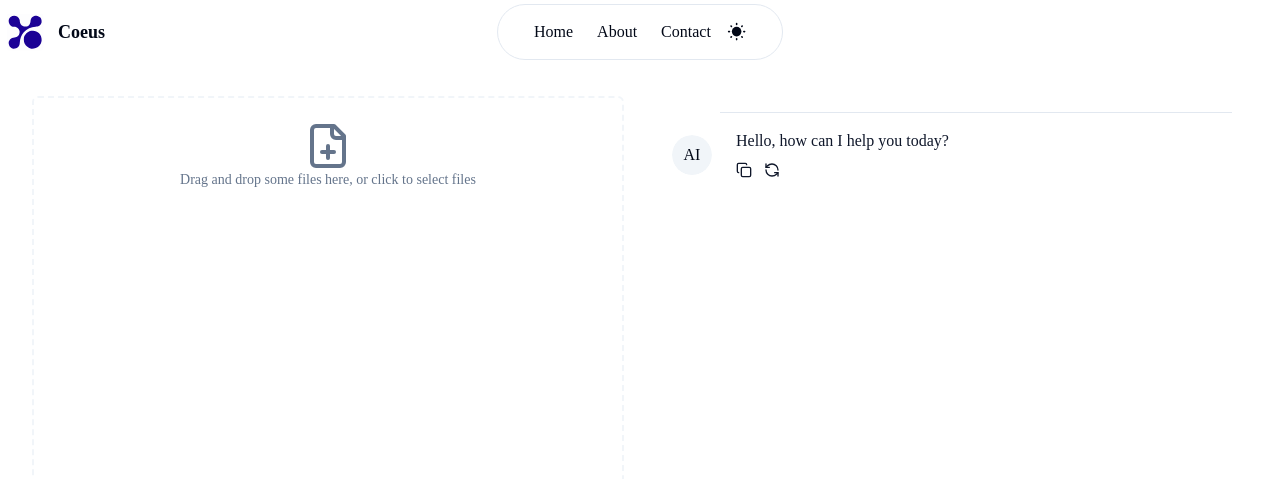
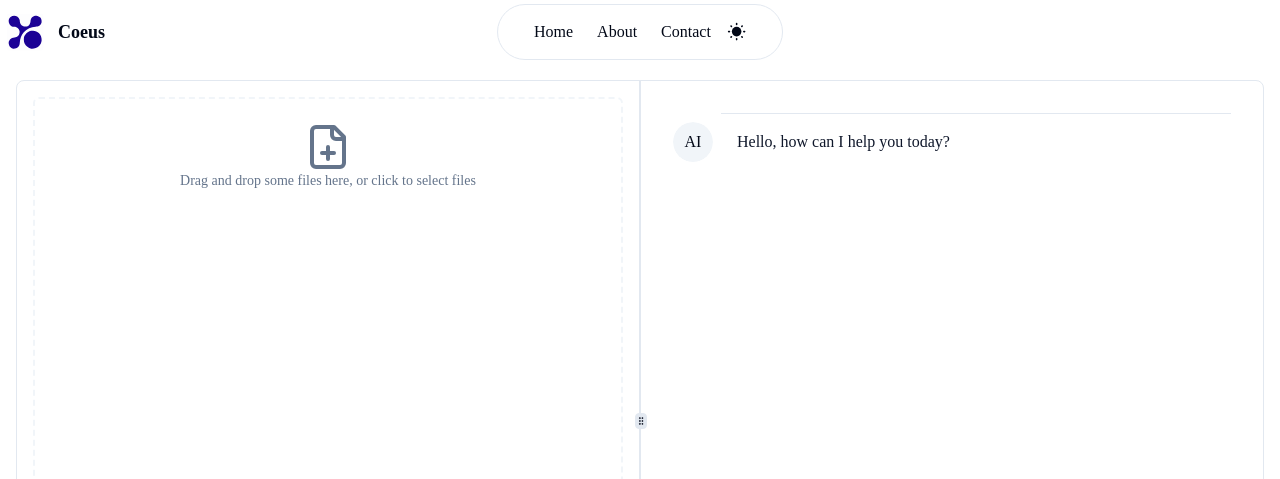
Before and after one commit to kidus-der/coeus-ai, a Next.js app: page / in a window 1280 px wide. Shown: the top 479 px of the page. Built offline with nearby package versions, Linux system fonts and the light colour scheme.

Commit message:
feat: added resizability to pdfviewer and chat so user can drag both halves horizontally.

```diff
--- a/package.json
+++ b/package.json
@@ -24,6 +24,7 @@
     "react-dom": "^19.0.0",
     "react-dropzone": "^14.3.8",
     "react-pdf": "^9.2.1",
+    "react-resizable-panels": "^2.1.7",
     "tailwind-merge": "^3.0.1",
     "tailwindcss-animate": "^1.0.7"
   },
--- a/src/app/page.tsx
+++ b/src/app/page.tsx
@@ -10,11 +10,17 @@
 } from "@/components/ui/chat/chat-bubble";
 import { ChatInput } from "@/components/ui/chat/chat-input";
 import { ChatMessageList } from "@/components/ui/chat/chat-message-list";
-import { CornerDownLeft } from "lucide-react";
+import { CornerDownLeft,BicepsFlexed, Sparkles, Brain , GraduationCap} from "lucide-react";
 import { ScrollArea } from "@/components/ui/scroll-area";
 import { Copy, RefreshCcw } from "@/components/Icons"
 import { Button } from "@/components/ui/button";
 import { Toolbox } from "@/components/Toolbox";
+
+import {
+  ResizableHandle,
+  ResizablePanel,
+  ResizablePanelGroup,
+} from "@/components/ui/resizable"
 
 export default function Home() {
   const [messages, setMessages] = useState([
@@ -66,16 +72,17 @@
       disableTransitionOnChange
     >
       <Header />
-      <main className="container mx-auto p-4 flex">
-        {/* PDF Viewer (1/2 width, including file upload) */}
-
-        <div className="w-1/2 h-[85vh] p-4 bg-gray-100">
+      <main className="container mx-auto p-4">
+       <ResizablePanelGroup direction="horizontal" className="min-h-[200px] border rounded-lg">
+         <ResizablePanel className=" border-r">
+            <div className=" h-[85vh] p-4 bg-gray-100">
              <PdfViewer />
             </div>
-
+        </ResizablePanel>
+           <ResizableHandle withHandle/>
+              <ResizablePanel>
+                  <div className=" h-[85vh] p-4 bg-gray-100 flex flex-col">
                     {/* Chat Interface (1/2 width) */}
-        <div className="w-1/2 h-[85vh] p-4 bg-gray-100 flex flex-col">
-          {/* Use shadcn's ScrollArea for custom scrollbar */}
                       <ScrollArea className="h-[75vh]">
                         <ChatMessageList >
                             {messages.map((message) => {
@@ -87,19 +94,7 @@
                                  />
                                      <ChatBubbleMessage isLoading={message.isLoading}>
                                      {message.message}
-                         {message.sender === 'bot' && (
-                        <div className="flex items-center space-x-2 mt-1"> {/* Added flex container */}
-                          {actionIcons.map(({ icon: Icon, type }) => (
-                           <span // Changed from Button to span
-                              key={type}
-                              onClick={() => console.log('Action ' + type + ' clicked for message ' + message.id)}
-                              className="cursor-pointer hover:text-primary transition-colors duration-200" // Added styling
-                            >
-                            <Icon className="size-4 inline-block" /> {/* Added inline-block */}
-                            </span> // Changed from Button to span
-                          ))}
-                        </div>
-                      )}
+
                                      </ChatBubbleMessage>
                                      </ChatBubble>
                                                                       );
@@ -133,8 +128,7 @@
                                                                                   }}
                                                                                     />
                   <div className="flex items-center p-3 pt-0">
-
-              <Toolbox /> {/* Call the Toolbox component */}
+                                                        <Toolbox />
                   <Button
                 size="sm"
                   className="ml-auto gap-1.5"
@@ -143,11 +137,11 @@
                   Send Message
                        <CornerDownLeft className="size-3.5" />
                                                                 </Button>
-
-
                                                                </div>
                                                                     </form>
         </div>
+        </ResizablePanel>
+     </ResizablePanelGroup>
       </main>
     </ThemeProvider>
   );
--- a/src/components/PDFViewer/PDFViewer.tsx
+++ b/src/components/PDFViewer/PDFViewer.tsx
@@ -46,7 +46,7 @@
     );
   };
 
-  const MAX_FILE_SIZE = 10 * 1024 * 1024; // 5MB
+  const MAX_FILE_SIZE = 10 * 1024 * 1024; // 10MB
 
   const onDrop = useCallback((acceptedFiles: File[]) => {
     const file = acceptedFiles[0];
--- /dev/null
+++ b/src/components/ui/resizable.tsx
@@ -0,0 +1,45 @@
+"use client"
+
+import { GripVertical } from "lucide-react"
+import * as ResizablePrimitive from "react-resizable-panels"
+
+import { cn } from "@/lib/utils"
+
+const ResizablePanelGroup = ({
+  className,
+  ...props
+}: React.ComponentProps<typeof ResizablePrimitive.PanelGroup>) => (
+  <ResizablePrimitive.PanelGroup
+    className={cn(
+      "flex h-full w-full data-[panel-group-direction=vertical]:flex-col",
+      className
+    )}
+    {...props}
+  />
+)
+
+const ResizablePanel = ResizablePrimitive.Panel
+
+const ResizableHandle = ({
+  withHandle,
+  className,
+  ...props
+}: React.ComponentProps<typeof ResizablePrimitive.PanelResizeHandle> & {
+  withHandle?: boolean
+}) => (
+  <ResizablePrimitive.PanelResizeHandle
+    className={cn(
+      "relative flex w-px items-center justify-center bg-border after:absolute after:inset-y-0 after:left-1/2 after:w-1 after:-translate-x-1/2 focus-visible:outline-none focus-visible:ring-1 focus-visible:ring-ring focus-visible:ring-offset-1 data-[panel-group-direction=vertical]:h-px data-[panel-group-direction=vertical]:w-full data-[panel-group-direction=vertical]:after:left-0 data-[panel-group-direction=vertical]:after:h-1 data-[panel-group-direction=vertical]:after:w-full data-[panel-group-direction=vertical]:after:-translate-y-1/2 data-[panel-group-direction=vertical]:after:translate-x-0 [&[data-panel-group-direction=vertical]>div]:rotate-90",
+      className
+    )}
+    {...props}
+  >
+    {withHandle && (
+      <div className="z-10 flex h-4 w-3 items-center justify-center rounded-sm border bg-border">
+        <GripVertical className="h-2.5 w-2.5" />
+      </div>
+    )}
+  </ResizablePrimitive.PanelResizeHandle>
+)
+
+export { ResizablePanelGroup, ResizablePanel, ResizableHandle }
```
Also changed, not shown: 2 other files (tests, documents, lock files or other folders). Lines whose indentation alone changed are shown as unchanged.
